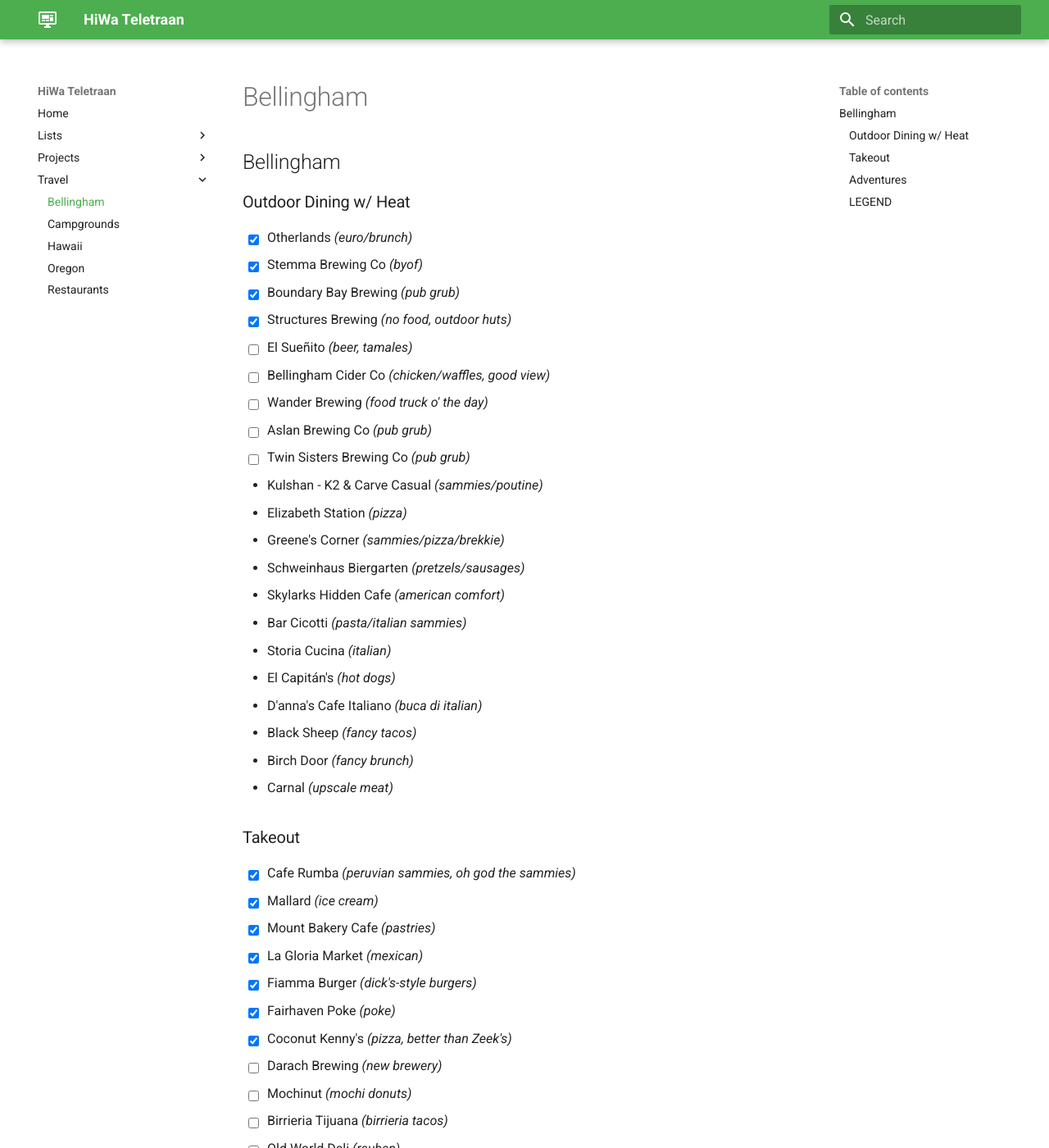
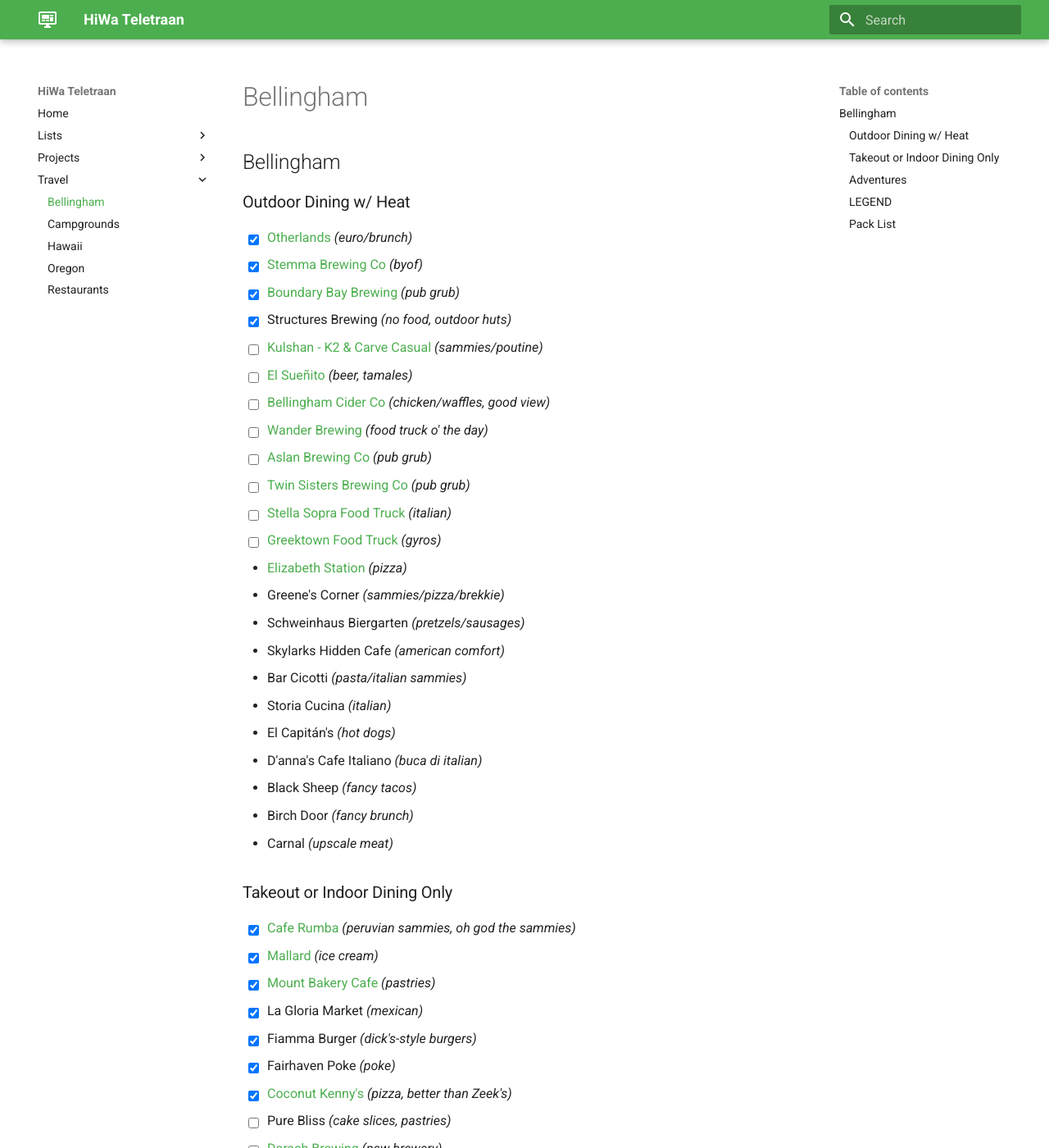
Before and after one commit to hiwa-house/teletraan, an MkDocs documentation site: the page built from docs/travel/bellingham.md, in a window 1280 px wide and 1400 px high. Shown: the whole window at 82% size. Built offline with MkDocs 1.6.1 and Material for MkDocs 9.7.7, drawn with Linux system fonts in a browser that asks for light colours; comment, search, counter and statistics services are not loaded; some of the changed text lies outside the part shown.

Commit message:
Update bellingham.md

```diff
--- a/docs/travel/bellingham.md
+++ b/docs/travel/bellingham.md
@@ -1,17 +1,19 @@
 ## Bellingham
 
 ### Outdoor Dining w/ Heat
-- [X] Otherlands *(euro/brunch)*
-- [X] Stemma Brewing Co *(byof)*
-- [X] Boundary Bay Brewing *(pub grub)*
+- [X] [Otherlands](https://www.otherlandsbeer.com/the-cafe) *(euro/brunch)*
+- [X] [Stemma Brewing Co](https://www.stemmabrewing.com/taplist) *(byof)*
+- [X] [Boundary Bay Brewing](https://www.bbaybrewery.com/brewpub-menu) *(pub grub)*
 - [X] Structures Brewing *(no food, outdoor huts)*
-- [ ] El Sueñito *(beer, tamales)*
-- [ ] Bellingham Cider Co *(chicken/waffles, good view)*
-- [ ] Wander Brewing *(food truck o' the day)*
-- [ ] Aslan Brewing Co *(pub grub)*
-- [ ] Twin Sisters Brewing Co *(pub grub)*
-- Kulshan - K2 & Carve Casual *(sammies/poutine)*
-- Elizabeth Station *(pizza)*
+- [ ] [Kulshan - K2 & Carve Casual](https://kulshanbrewing.com/events-list/2023/2/25/night-of-the-helles) *(sammies/poutine)*
+- [ ] [El Sueñito](https://www.elsuenitobrewing.com/) *(beer, tamales)*
+- [ ] [Bellingham Cider Co](https://www.bellinghamcider.com/) *(chicken/waffles, good view)*
+- [ ] [Wander Brewing](https://wanderbrewing.com/visit/#foodtrucks) *(food truck o' the day)*
+- [ ] [Aslan Brewing Co](https://aslanbrewing.com/brewpubmenus) *(pub grub)*
+- [ ] [Twin Sisters Brewing Co](https://www.twinsistersbrewing.com/) *(pub grub)*
+- [ ] [Stella Sopra Food Truck](https://www.facebook.com/stellasopraitalian/) *(italian)*
+- [ ] [Greektown Food Truck](https://www.greektownbellingham.com/) *(gyros)*
+- [Elizabeth Station](https://elizabethstation.square.site/pizza-menu) *(pizza)*
 - Greene's Corner *(sammies/pizza/brekkie)*
 - Schweinhaus Biergarten *(pretzels/sausages)*
 - Skylarks Hidden Cafe *(american comfort)*
@@ -23,39 +25,63 @@
 - Birch Door *(fancy brunch)*
 - Carnal *(upscale meat)*
 
-### Takeout
-- [X] Cafe Rumba *(peruvian sammies, oh god the sammies)*
-- [X] Mallard *(ice cream)*
-- [X] Mount Bakery Cafe *(pastries)*
+### Takeout or Indoor Dining Only
+- [X] [Cafe Rumba](https://www.clover.com/online-ordering/cafe-rumba-bellingham) *(peruvian sammies, oh god the sammies)*
+- [X] [Mallard](https://www.mallardicecream.com/) *(ice cream)*
+- [X] [Mount Bakery Cafe](https://www.mountbakery.com/downtown-mount-bakery) *(pastries)*
 - [X] La Gloria Market *(mexican)*
 - [X] Fiamma Burger *(dick's-style burgers)*
 - [X] Fairhaven Poke *(poke)*
-- [X] Coconut Kenny's *(pizza, better than Zeek's)*
-- [ ] Darach Brewing *(new brewery)*
+- [X] [Coconut Kenny's](https://www.coconutkennys.com/menu/) *(pizza, better than Zeek's)*
+- [ ] Pure Bliss *(cake slices, pastries)*
+- [ ] [Darach Brewing](https://www.darachbrewing.com/beers/) *(new brewery)*
 - [ ] Mochinut *(mochi donuts)*
 - [ ] Birrieria Tijuana *(birrieria tacos)*
-- [ ] Old World Deli *(reuben)*
-- Accomplice *(burgers/chicken sammies)*
+- [ ] [Old World Deli](https://oldworldbellingham.smartonlineorder.com/) *(reuben)*
+- [Accomplice](https://www.eataccomplice.com/) *(burgers/chicken sammies)*
 - New Mexico Tamale Co *(tamales)*
-- Super Mario's *(salvadorean)*
+- [Super Mario's](https://www.facebook.com/supermarios2003/) *(salvadorean)*
 - California Taco *(mexican)*
-- K-Pop *(korean chicken/corn dogs)*
+- [K-Pop](https://kpopchickenandbeer.com/) *(korean chicken/corn dogs)*
 - Pel'meni *(dumplings)*
 - Little Cheerful *(brunch)*
-- Naan and Brew *(indian)*
+- [Naan and Brew](https://naanbrew.com/menu/) *(indian)*
 - JUXT Taphouse *(bar food)*
 - Hot Mess *(cheesesteaks)*
 
 ### Adventures
 - [X] Teddy Bear Cove
-- [X] Point Whitehorn Beach
+- [X] Point Whitehorn Beach *(agate collecting, I can see Canada from my house)*
 - [X] Whatcom Falls Park
 - [ ] North Fork Brewery *(pizza, beer, Mt Baker)*
+- [ ] Oyster Dome
 - Waypoint Park
 - Marine Park
-- Oyster Dome
 
 ### LEGEND
 - [X] Tested, would try again
 - [ ] Want to try
 - Untried, untested
+
+### Pack List
+- [ ] purifier
+- [ ] laptop and charger
+- [ ] snow gear?
+- [ ] boots?
+- [ ] headlamp
+- [ ] lego
+- [ ] drawing/origami supplies
+- [ ] blankets
+- [ ] brewery snacks
+- [ ] water bottle
+- [ ]
+- [ ]
+- [ ]
+- [ ]
+- [ ]
+- [ ]
+- [ ]
+- [ ]
+- [ ]
+- [ ]
+- [ ]
```
